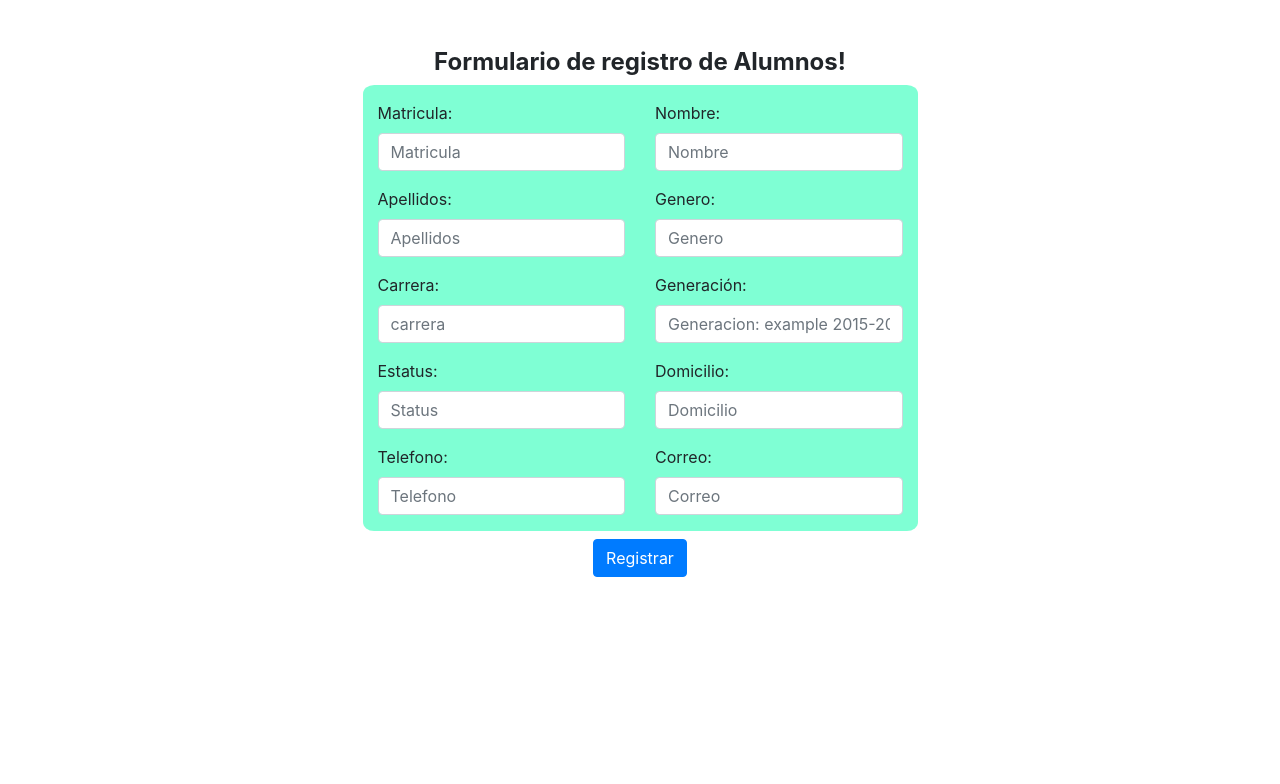
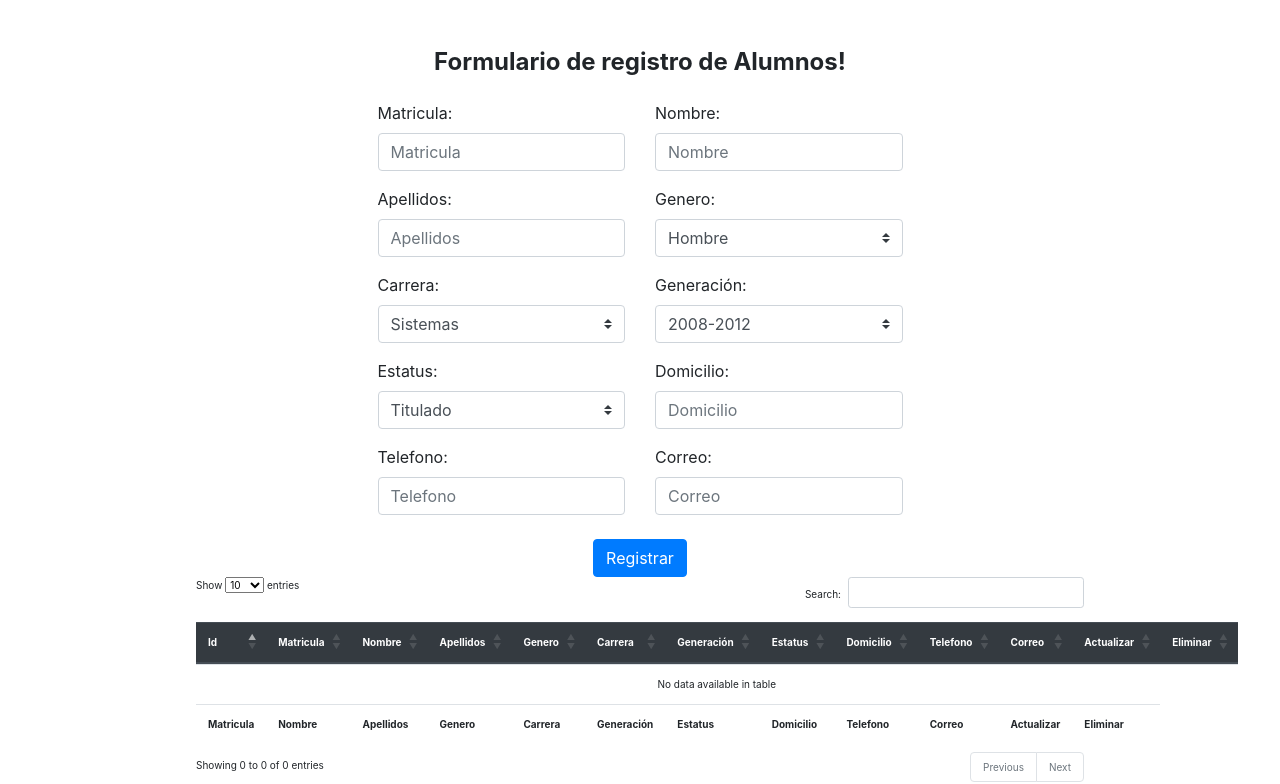
Before and after one commit to benit0Zr/flaskapp_Container, a Flask app: page /alumnos in a window 1280 px wide. Shown: the part 104-888 px from the top of the page. Before the commit the page ends 681 px from the top, so only its background shows below. Run offline with Flask 2, Linux system fonts and the light colour scheme; the visitor is signed in with stand-in values (Sample User, id 1); data that the repository does not hold is empty; some libraries are stand-ins or nearby versions.

Commit message:
first commit

```diff
--- a/app.py
+++ b/app.py
@@ -2,7 +2,7 @@ import datetime
 import uuid
 import os
 
-from flask import Flask, render_template, redirect, url_for, session, flash
+from flask import Flask, render_template, redirect, url_for, session, flash, request
 from flask_session import Session
 from pymongo import MongoClient
 from redis import Redis
@@ -12,7 +12,9 @@ from forms import *
 app = Flask(__name__)
 app.secret_key = os.environ['APP_SECRET_KEY']
 
+# conexion a la base de datos
 mongo = MongoClient("mongodb://bdd_mongo:27017/")
+# crear base de datos
 mongodb = mongo.testdb
 
 redis = Redis(host="bdd_redis")
@@ -31,24 +33,8 @@ def timeline():
     user = session.get('profile')
     if not user:
         return redirect(url_for('login'))
+    return render_template("home.html", user=user)
 
-    # form = EstadoForm()
-    # if form.validate_on_submit():
-    #     post = {
-    #         'estado': form.estado.data,
-    #         'user_id': user['_id']
-    #     }
-
-    #     mongodb.posts.insert_one(post)
-    #     return redirect(url_for('timeline'))
-
-
-    # posts = list(mongodb.posts.find())
-    # for post in posts:
-    #     post['user']= mongodb.users.find_one({'_id' : post['user_id']})
-
-    return render_template("home.html", user=user)
-    #return str(user)
 
 
 @app.route("/signup", methods=["GET", "POST"])
@@ -65,10 +51,7 @@ def signup():
         }
 
         mongodb.users.insert_one(user)
-        #return str(user)
-        #redireccionar url
         return redirect(url_for("login"))
-
 
     return render_template("signup.html", form=form)
 
@@ -81,16 +64,13 @@ def login():
             'username':form.username.data,
             'password':form.password.data
 
-
         })
 
         if not user:
-
             flash('Invalid User/Password')
             return redirect(url_for('login'))
         session['profile'] = user
         return redirect(url_for('timeline'))
-
 
     return render_template("login.html", form=form)
 
@@ -101,7 +81,6 @@ def logout():
 
 
 
-
 @app.route("/alumnos", methods=["GET", "POST"])
 def addAlumnos():
 
@@ -109,10 +88,9 @@ def addAlumnos():
     if not user:
         return redirect(url_for('login'))
 
-    form= AlumForm()
+    form = AlumForm()
 
     if form.validate_on_submit():
-
         alumnos = {
 
             'matricula': form.matricula.data,
@@ -121,19 +99,33 @@ def addAlumnos():
             'genero': form.genero.data,
             'carrera': form.carrera.data,
             'generacion': form.generacion.data,
-            'status': form.status.data,
+            'status': form.estatus.data,
             'domicilio': form.domicilio.data,
             'telefono': form.tel.data,
             'correo': form.correo.data,
         }
 
         mongodb.alumnos.insert_one(alumnos)
-         #return str(user)
-         #redireccionar url
-        return redirect(url_for("alumnos"))
+        return redirect(url_for("addAlumnos"))
+
+    # consulta
+    query = list(mongodb.alumnos.find())
+    for q in query:
+        q = mongodb.alumnos.find_one()
 
 
-    return render_template("alumnos.html", form=form, user=user)
+    return render_template("alumnos.html", form=form, user=user, query=query)
+
+
+@app.route('/delete')
+def delete_Alumno():
+
+
+
+    return redirect(url_for("addAlumnos"))
+
+
+
 
 if __name__ == '__main__':
     app.run(host='0.0.0.0', port=5090, debug=True)
--- a/forms.py
+++ b/forms.py
@@ -1,33 +1,37 @@
 from flask_wtf import FlaskForm
-from wtforms import StringField, PasswordField,  TextAreaField
+from wtforms import StringField, PasswordField, TextAreaField, SelectField, RadioField
 from wtforms.validators import DataRequired, Length
 
+# formulario de registro de usuarios
 
 class SignupForm(FlaskForm):
     nombre = StringField('Nombre', validators=[DataRequired(),Length(min=3, max=50, message="Nombre incorrecto")])
     apellidos = StringField('Apellidos', validators=[DataRequired(),Length(min=10, max=80, message=" Apellido incorrecto")])
-    sexo = StringField('Sexo', validators=[DataRequired(),Length(min=5, max=20, message=" Dato incorrecto")])
+    sexo = SelectField('Genero', choices = [('H','Hombre'), ('M','Mujer')])
     email = StringField('Email', validators=[DataRequired(),Length(min=6, max=25, message=" Email incorrecto")])
     username = StringField('Username', validators=[DataRequired(),Length(max=10, message=" Username incorrecto")])
     password = PasswordField('Contraseña', validators=[DataRequired(),Length(min=8, max=30, message=" Contraseña invalida")])
     password2 = PasswordField('Repetir contraseña', validators=[DataRequired(),Length(min=8, max=30, message=" Verifique su contraseñas")])
+
+# formulario de inicio de sesion
 
 class LoginForm(FlaskForm):
 
     username = StringField('Username', validators=[DataRequired()])
     password = PasswordField('Password', validators=[DataRequired()])
 
+# formulario registro de alumnos
 
 class AlumForm(FlaskForm):
     matricula = StringField('Matricula', validators=[DataRequired(),Length(min=3, max=50, message="Dato incorrecto")])
-    nombre = StringField('nombre', validators=[DataRequired(),Length(min=10, max=80, message=" Nombre incorrecto")])
+    nombre = StringField('nombre', validators=[DataRequired(),Length(min=5, max=20, message=" Nombre incorrecto")])
     apellidos = StringField('apellidos', validators=[DataRequired(),Length(min=5, max=20, message=" Apellido incorrecto")])
-    genero = StringField('Genero', validators=[DataRequired(),Length(min=5, max=20, message=" Dato incorrecto")])
-    carrera = StringField('Carrera', validators=[DataRequired(),Length(min=6, max=25, message=" Dato incorrecto incorrecto")])
-    generacion = StringField('Generacion', validators=[DataRequired(),Length(max=10, message=" Dato incorrecto")])
-    estatus = PasswordField('Status', validators=[DataRequired(),Length(min=8, max=30, message="Dato incorrecto")])
-    domicilio = PasswordField('Domicilio', validators=[DataRequired(),Length(min=8, max=30, message="Dato incorrecto")])
-    tel = StringField('Telefono', validators=[DataRequired(),Length(min=5, max=20, message=" Dato incorrecto")])
+    genero = SelectField('Genero', choices = [('H','Hombre'), ('M','Mujer')])
+    carrera = SelectField('Carrera', choices = [('ISC','Sistemas'), ('IAS','Agronomia'),('LC','Contaduria')])
+    generacion = SelectField('Generacion', choices = [('2008-2012','2008-2012'), ('2012-2016','2012-2016'),('2016-2020','2016-2020')])
+    estatus = SelectField('Status', choices = [('Titulado','Titulado'), ('No titulado','No titulado')])
+    domicilio = StringField('Domicilio', validators=[DataRequired(),Length(min=10, max=100, message="Dato incorrecto")])
+    tel = StringField('Telefono', validators=[DataRequired(),Length(min=10, message=" Dato incorrecto")])
     correo = StringField('Correo', validators=[DataRequired(),Length(min=5, max=20, message=" Dato incorrecto")])
 
 # class EstadoForm(FlaskForm):
--- a/htdocs/css/alum.css
+++ b/htdocs/css/alum.css
@@ -11,8 +11,20 @@
     margin: auto;
     width: 50%;
     height: 60%;
-    background-color:aquamarine;
+
     border-radius: 2%;
 
 
 }
+
+#data-table{
+    margin: auto;
+    font-size: 10px;
+    width: 80%;
+
+}
+#btn-upd,#btn-del{
+    width:60px;
+    font-size:10px;
+
+}
--- a/templates/alumnos.html
+++ b/templates/alumnos.html
@@ -3,6 +3,12 @@
 {% block head %}
     <title>Alumnos</title>
     <link rel="stylesheet" href="/css/alum.css">
+    <liknk rel="stylesheet" href="https://cdnjs.cloudflare.com/ajax/libs/twitter-bootstrap/4.1.3/css/bootstrap.css">
+    <link rel="stylesheet" href="https://cdn.datatables.net/1.10.21/css/dataTables.bootstrap4.min.css">
+
+
+
+
 {% endblock %}
 {% block body %}
     <div class="row mt-5 justify-content-center">
@@ -42,19 +48,23 @@
 
             <br> <br>
 
+            <!-- alertas -->
+
             {% for field, errors in form.errors.items()%}
                 <div class="alert alert-danger" id="alerts" role="alert">
                     {{form[field].label}}:{{','.join(errors)}}
                 </div>
             {%endfor%}
 
+            <!-- formulario -->
+
             <form class="" action="{{url_for('addAlumnos')}}" method="POST">
+                {{ form.csrf_token }}
                 <center>
                     <h4 class="mt-6"><strong>Formulario de registro de Alumnos!</strong></h4>
                 </center>
 
                 <div class="row" id="form-alum">
-
                     <div class="col-6 mt-3">
                         <label for="formGroupExampleInput">Matricula:</label>
                         {{form.matricula(class="form-control" , placeholder="Matricula")}}
@@ -69,19 +79,19 @@
                     </div>
                     <div class="col-6 mt-3">
                         <label for="formGroupExampleInput">Genero:</label>
-                        {{form.genero(class="form-control" , placeholder="Genero")}}
+                        {{form.genero(class="custom-select")}}
                     </div>
                     <div class="col-6 mt-3">
                         <label for="formGroupExampleInput">Carrera:</label>
-                        {{form.carrera(class="form-control" , placeholder="carrera")}}
+                        {{form.carrera(class="custom-select" )}}
                     </div>
                     <div class="col-6  mt-3">
                         <label for="formGroupExampleInput">Generación:</label>
-                        {{form.generacion(class="form-control" , placeholder="Generacion: example 2015-2020 ")}}
+                        {{form.generacion(class="custom-select" )}}
                     </div>
                     <div class="col-6  mt-3">
                         <label for="formGroupExampleInput">Estatus:</label>
-                        {{form.estatus(class="form-control" , placeholder="Status")}}
+                        {{form.estatus(class="custom-select" )}}
                     </div>
                     <div class="col-6  mt-3">
                         <label for="formGroupExampleInput">Domicilio:</label>
@@ -105,16 +115,95 @@
 
               </form>
 
+            <!-- Mostrar los datos mediante una tabla -->
+            <div class="table-responsive-sm" id="data-table">
+                <table id="example" class="table ">
+                    <thead class="thead-dark">
+                        <tr>
+                            <th>Id</th>
+                            <th>Matricula</th>
+                            <th>Nombre</th>
+                            <th>Apellidos</th>
+                            <th>Genero</th>
+                            <th>Carrera</th>
+                            <th>Generación</th>
+                            <th>Estatus</th>
+                            <th>Domicilio</th>
+                            <th>Telefono</th>
+                            <th>Correo</th>
+                            <th>Actualizar</th>
+                            <th>Eliminar</th>
 
 
+                        </tr>
+                    </thead>
+                    <tbody>
+
+                        <!-- ciclo para obtener cada registro-->
+
+                        {% for q in query %}
+                        <tr>
+                            <td>{{q._id}}</td>
+                            <td>{{q.matricula}}</td>
+                            <td>{{q.nombre}}</td>
+                            <td>{{q.apellidos}}</td>
+                            <td>{{q.genero}}</td>
+                            <td>{{q.carrera}}</td>
+                            <td>{{q.generacion}}</td>
+                            <td>{{q.status}}</td>
+                            <td>{{q.domicilio}}</td>
+                            <td>{{q.telefono}}</td>
+                            <td>{{q.correo}}</td>
+                            <td><button  class="btn btn-primary" id="btn-upd">Actualizar</button></td>
+                            <td><a href="{{url_for('delete_Alumno')}}">Eliminar</a></td>
+
+
+                        </tr>
+                        {%endfor%}
+
+                    </tbody>
+                    <tfoot>
+                        <tr>
+                            <th>Matricula</th>
+                            <th>Nombre</th>
+                            <th>Apellidos</th>
+                            <th>Genero</th>
+                            <th>Carrera</th>
+                            <th>Generación</th>
+                            <th>Estatus</th>
+                            <th>Domicilio</th>
+                            <th>Telefono</th>
+                            <th>Correo</th>
+                            <th>Actualizar</th>
+                            <th>Eliminar</th>
+
+                        </tr>
+                    </tfoot>
+                </table>
+
+            </div>
 
 
 
 
         </div>
 
+    </div>
 
 
-    </div>
+
+    <!-- Script para inicializar la tabla -->
+    <script>
+
+        $(document).ready(function() {
+            $('#example').dataTable( {
+                "language": {
+                    "url": "https://cdn.datatables.net/plug-ins/1.10.21/i18n/Spanish.json"
+                }
+            } );
+        } );
+    </script>
+
+
 
 {% endblock %}
--- a/templates/main.html
+++ b/templates/main.html
@@ -8,9 +8,12 @@
         <link rel="stylesheet" href="/css/icons.css">
 
         <!-- JS, Popper.js, and jQuery -->
-        <script src="https://code.jquery.com/jquery-3.5.1.slim.min.js" integrity="sha384-DfXdz2htPH0lsSSs5nCTpuj/zy4C+OGpamoFVy38MVBnE+IbbVYUew+OrCXaRkfj" crossorigin="anonymous"></script>
+        <script src="https://code.jquery.com/jquery-3.5.1.js"></script>
         <script src="https://cdn.jsdelivr.net/npm/popper.js@1.16.0/dist/umd/popper.min.js" integrity="sha384-Q6E9RHvbIyZFJoft+2mJbHaEWldlvI9IOYy5n3zV9zzTtmI3UksdQRVvoxMfooAo" crossorigin="anonymous"></script>
         <script src="https://stackpath.bootstrapcdn.com/bootstrap/4.5.0/js/bootstrap.min.js" integrity="sha384-OgVRvuATP1z7JjHLkuOU7Xw704+h835Lr+6QL9UvYjZE3Ipu6Tp75j7Bh/kR0JKI" crossorigin="anonymous"></script>
+        <script src="https://cdn.datatables.net/1.10.21/js/jquery.dataTables.min.js "></script>
+        <script src="https://cdn.datatables.net/1.10.21/js/dataTables.bootstrap4.min.js"></script>
+
         {% block head %}
             <!-- head -->
         {% endblock %}
--- a/templates/signup.html
+++ b/templates/signup.html
@@ -5,12 +5,18 @@
 {% block body %}
     <div class="row justify-content-center">
         <div class="col-md-6 mt-5">
+
+            <!-- Mensajes en pantalla -->
+
             {% for field, errors in form.errors.items()%}
                 <div class="alert alert-danger" role="alert">
                     {{form[field].label}}:{{','.join(errors)}}
                 </div>
             {%endfor%}
             <h4>Formulario de registro</h4>
+
+            <!-- formulario -->
+
             <form class="form" action="{{url_for('signup')}}" method="POST">
                 {{ form.csrf_token }}
                 <div class="form-group">
```
Also changed, not shown: templates/login.html (+3 -9 lines).
